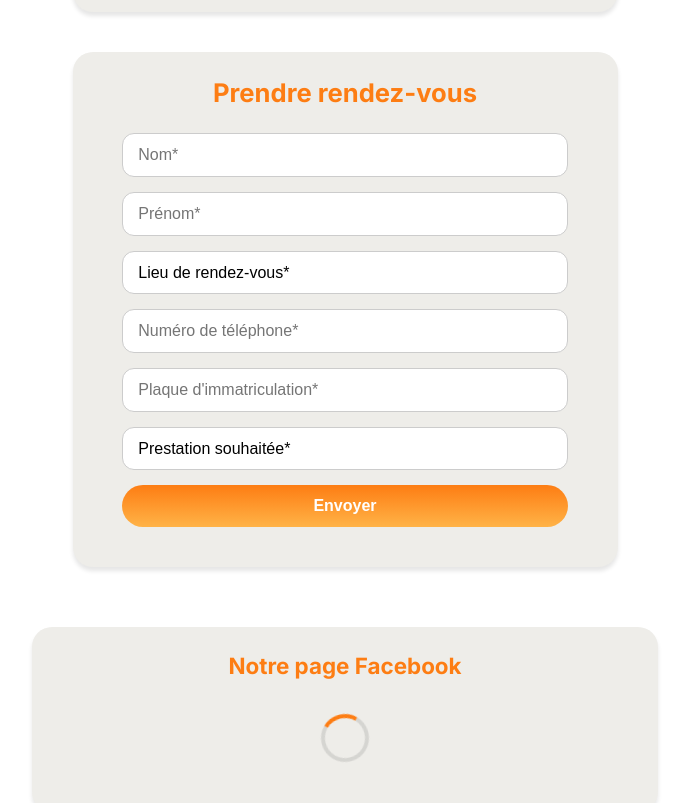
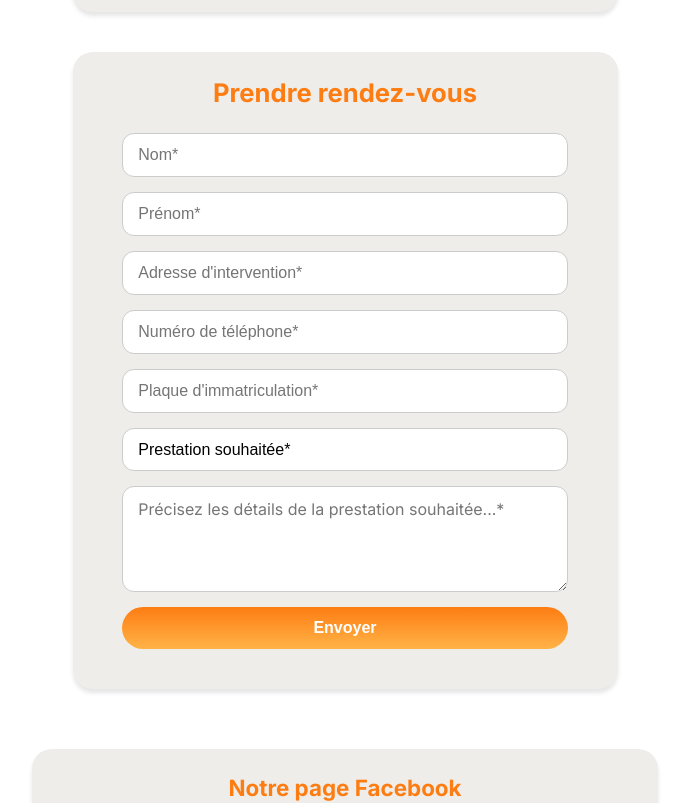
Before and after one commit to JHochart0/DEPAN-AUTO-62, a React (Vite) app: page /#/contact in a window 1280 px wide. Shown: the part 1180-1983 px from the top of the page, without its empty margins (295-984 px from the left). Built offline with nearby package versions, Linux system fonts and the light colour scheme.

Commit message:
changes on contact form (new textarea / removed the rdvPlace) + changed some texts on homepage and legals page

```diff
--- a/src/css/Contact.css
+++ b/src/css/Contact.css
@@ -239,6 +239,7 @@
 /* every buttons / inputs */
 .contact-form input,
 .contact-form select,
+.contact-form textarea,
 .contact-submit {
     width: 90%;
     padding: 12px 15px;
@@ -258,8 +259,17 @@
     background-color: #fff;
 }
 
+/* textarea input */
+.contact-form textarea {
+    resize: vertical;
+    max-height: 200px;
+    min-height: 100px;
+    font-family: inherit;
+}
+
 .contact-form input:focus,
-.contact-form select:focus {
+.contact-form select:focus,
+.contact-form textarea:focus {
     border-color: #fd7d13;
     box-shadow: 0 0 6px rgba(253,125,19,0.4);
     outline: none;
--- a/src/pages/Contact.jsx
+++ b/src/pages/Contact.jsx
@@ -13,7 +13,6 @@ import NavLink from "../components/NavLink.jsx";
 function Contact() {
     const [isFbLoaded, setIsFbLoaded] = useState(false);
 
-    const [rdvPlace, setRdvPlace] = useState("");
     const [phone, setPhone] = useState("");
     const [error, setError] = useState("");
 
@@ -85,21 +84,14 @@ function Contact() {
                     <h1 className="contact-form-title">Prendre rendez-vous</h1>
                     <form
                         onSubmit={handleSubmit}
-                        action="https://formsubmit.co/ce5f3d1e4bc9a23382b07adf7b3b23ed" //<form action="https://formsubmit.co/your@email.com" method="POST">
+                        action="https://formsubmit.co/jovanyhochart@gmail.com"
+                        //action="https://formsubmit.co/ce5f3d1e4bc9a23382b07adf7b3b23ed"
                         method="POST"
                         className="contact-form"
                     >
                         <input type="text" name="Nom" placeholder="Nom*" required />
                         <input type="text" name="Prenom" placeholder="Prénom*" required />
-                        <select name="Lieu de rendez-vous" value={rdvPlace} onChange={(e) => setRdvPlace(e.target.value)} required >
-                            <option value="" disabled selected hidden>Lieu de rendez-vous*</option>
-                            <option value="À domicile">À domicile</option>
-                            <option value="À notre garage">À notre garage</option>
-                        </select>
-
-                        {rdvPlace === "À domicile" && (
-                            <input type="text" name="Adresse d'intervention" placeholder="Adresse d'intervention*" required />
-                        )}
+                        <input type="text" name="Adresse d'intervention" placeholder="Adresse d'intervention*" required />
 
                         <input
                             type="tel"
@@ -112,6 +104,7 @@ function Contact() {
 
 
                         <input type="text" name="Plaque d'immatriculation" placeholder="Plaque d'immatriculation*" required></input>
+
                         <select name="Prestation souhaitée" required>
                             <option value="" disabled selected hidden>Prestation souhaitée*</option>
                             <option value="Système de freinage">Système de freinage</option>
@@ -120,6 +113,9 @@ function Contact() {
                             <option value="Système moteur">Système moteur</option>
                             <option value="Système électronique">Système électronique</option>
                         </select>
+
+                        <textarea name="Details de la prestation" placeholder="Précisez les détails de la prestation souhaitée...*" rows="4" required></textarea>
+
                         {error && <p className="contact-form-error-message">{error}</p>}
                         <button type="submit" className="contact-submit">Envoyer</button>
 
--- a/src/pages/Home.jsx
+++ b/src/pages/Home.jsx
@@ -59,7 +59,7 @@ function Home() {
                         DEPAN AUTO 62 intervient dans un rayon de <strong>40 km autour de Calais</strong>.
                     </p>
                     <p className="home-zone-p">
-                        Pour tout problème avec votre véhicule, nous assurons un dépannage rapide <strong>à votre domicile</strong> ou vous accueillons <strong>sur rendez-vous dans notre garage</strong>.
+                        Pour tout problème avec votre véhicule, nous assurons un dépannage rapide <strong>à votre domicile</strong> ou directement <strong>sur votre lieu de travail</strong>.
                     </p>
                 </div>
                 <div className="home-zone-right fade-in-side-right">
--- a/src/pages/Legal.jsx
+++ b/src/pages/Legal.jsx
@@ -51,7 +51,7 @@ function Legal() {
                         <li>Nom et prénom</li>
                         <li>Numéro de téléphone</li>
                         <li>Adresse e-mail</li>
-                        <li>Adresse d’intervention (si nécessaire)</li>
+                        <li>Adresse d’intervention (domicile ou travail)</li>
                         <li>Informations sur le véhicule</li>
                     </ul>
 
```
